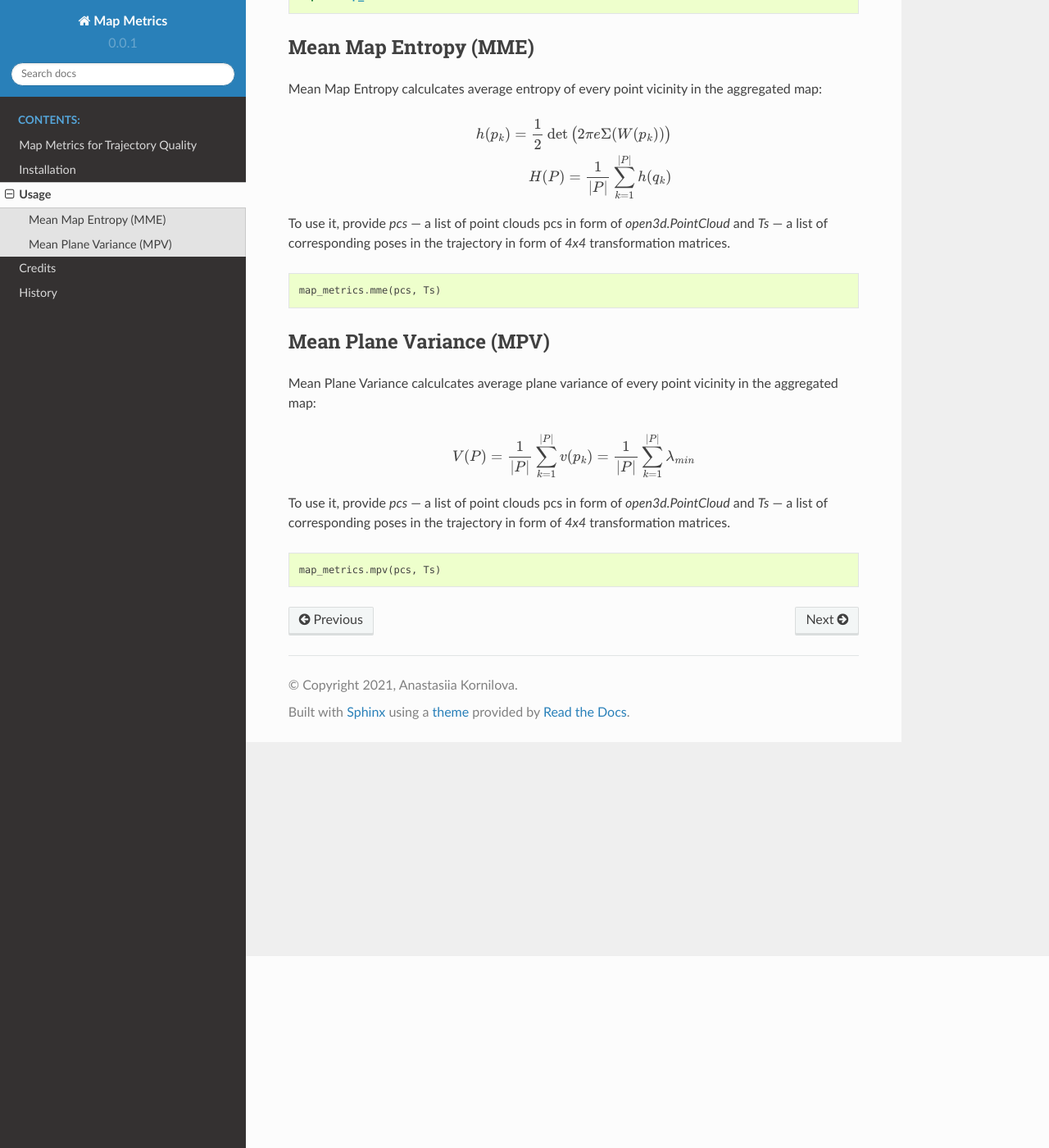
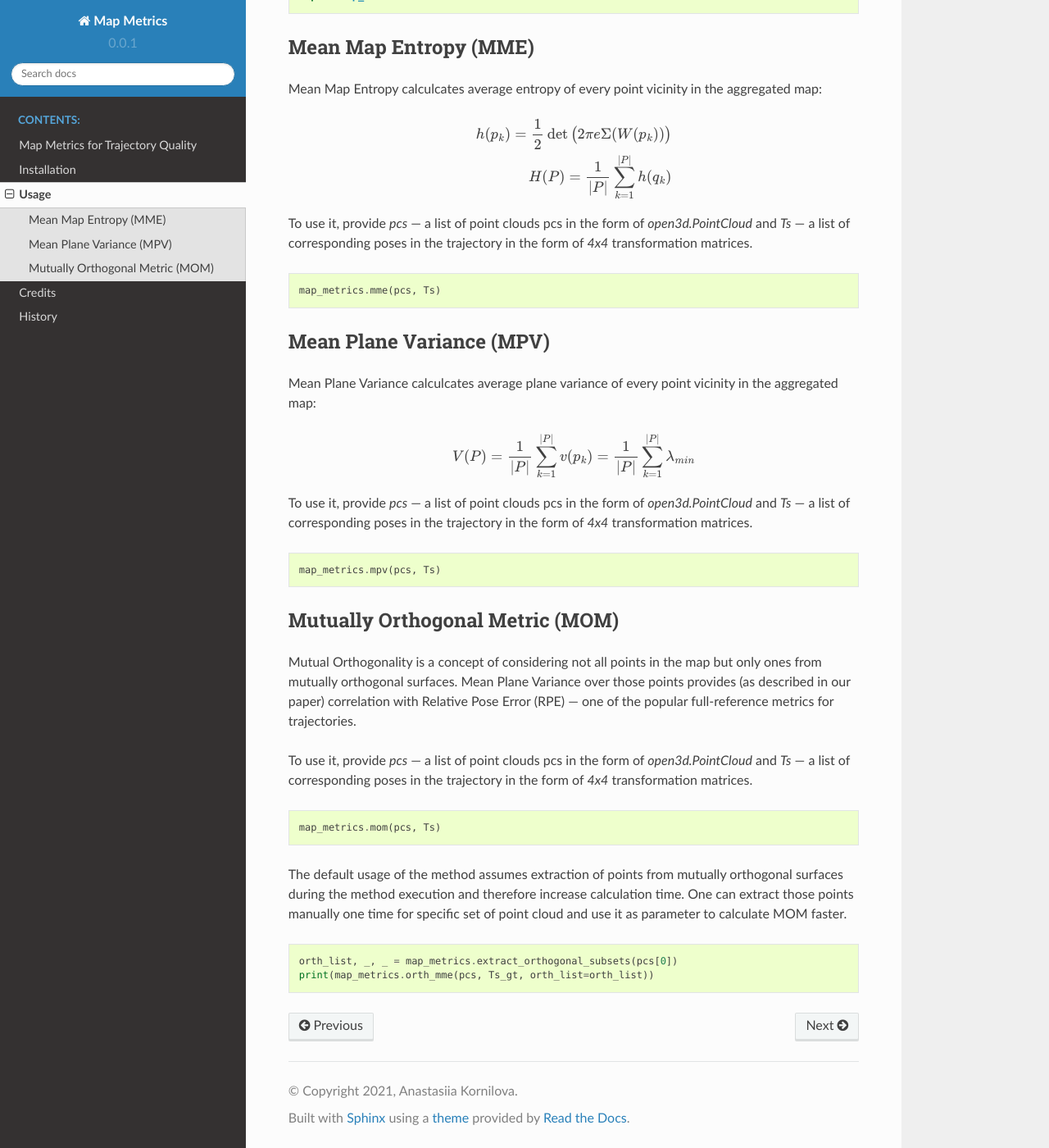
Before and after one commit to MobileRoboticsSkoltech/map-metrics, a Sphinx documentation site: the page built from docs/usage.rst, in a window 1280 px wide and 1400 px high, scrolled down 234 px. Shown: the whole window at 82% size. Built offline with Sphinx 7.4.7 and the Read the Docs theme 2.0.0, drawn with Linux system fonts in a browser that asks for light colours.

```diff
--- a/docs/usage.rst
+++ b/docs/usage.rst
@@ -18,8 +18,8 @@ Mean Map Entropy calculcates average entropy of every point vicinity in the aggr
 
     H(P) = \frac{1}{|P|}\sum_{k=1}^{|P|} h(q_k)
 
-To use it, provide `pcs` --- a list of point clouds pcs in form of `open3d.PointCloud` and `Ts` --- a list of
-corresponding poses in the trajectory in form of `4x4` transformation matrices.
+To use it, provide `pcs` --- a list of point clouds pcs in the form of `open3d.PointCloud` and `Ts` --- a list of
+corresponding poses in the trajectory in the form of `4x4` transformation matrices.
 
 .. code-block:: python
 
@@ -27,16 +27,40 @@ corresponding poses in the trajectory in form of `4x4` transformation matrices.
 
 
 Mean Plane Variance (MPV)
-----------------------
+-------------------------
 
 Mean Plane Variance calculcates average plane variance of every point vicinity in the aggregated map:
 
 .. math::
     V(P) = \frac{1}{|P|}\sum_{k=1}^{|P|}v(p_k) = \frac{1}{|P|}\sum_{k=1}^{|P|} \lambda_{min}
 
-To use it, provide `pcs` --- a list of point clouds pcs in form of `open3d.PointCloud` and `Ts` --- a list of
-corresponding poses in the trajectory in form of `4x4` transformation matrices.
+To use it, provide `pcs` --- a list of point clouds pcs in the form of `open3d.PointCloud` and `Ts` --- a list of
+corresponding poses in the trajectory in the form of `4x4` transformation matrices.
 
 .. code-block:: python
 
     map_metrics.mpv(pcs, Ts)
+
+
+Mutually Orthogonal Metric (MOM)
+--------------------------------
+
+Mutual Orthogonality is a concept of considering not all points in the map but only ones from mutually orthogonal
+surfaces. Mean Plane Variance over those points provides (as described in our paper) correlation with Relative Pose
+Error (RPE) --- one of the popular full-reference metrics for trajectories.
+
+To use it, provide `pcs` --- a list of point clouds pcs in the form of `open3d.PointCloud` and `Ts` --- a list of
+corresponding poses in the trajectory in the form of `4x4` transformation matrices.
+
+.. code-block:: python
+
+    map_metrics.mom(pcs, Ts)
+
+The default usage of the method assumes extraction of points from mutually orthogonal surfaces during the method
+execution and therefore increase calculation time. One can extract those points manually one time for specific set
+of point cloud and use it as parameter to calculate MOM faster.
+
+.. code-block:: python
+
+    orth_list, _, _ = map_metrics.extract_orthogonal_subsets(pcs[0])
+    print(map_metrics.orth_mme(pcs, Ts_gt, orth_list=orth_list))
```
Also changed, not shown: 1 other file.
